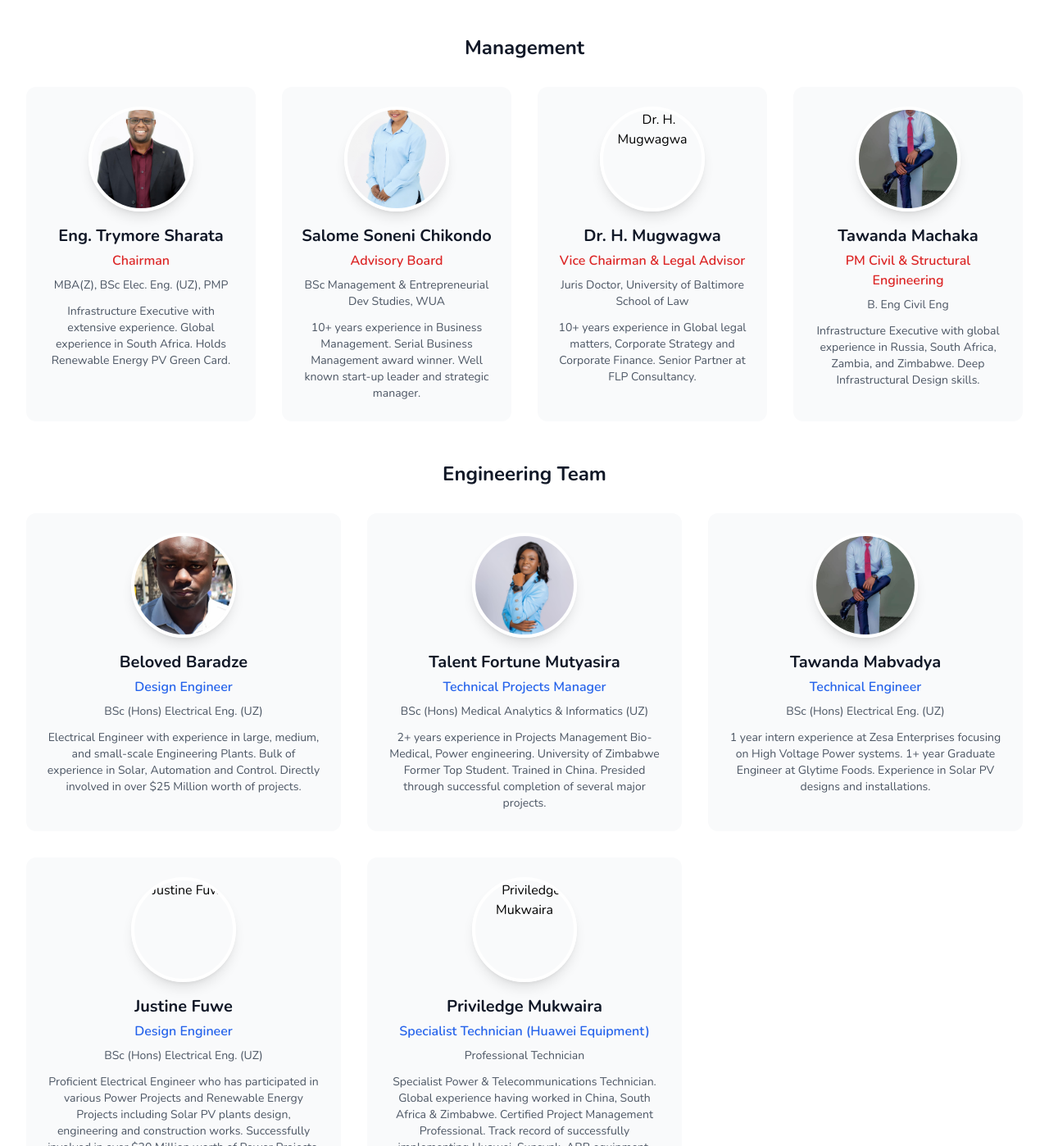
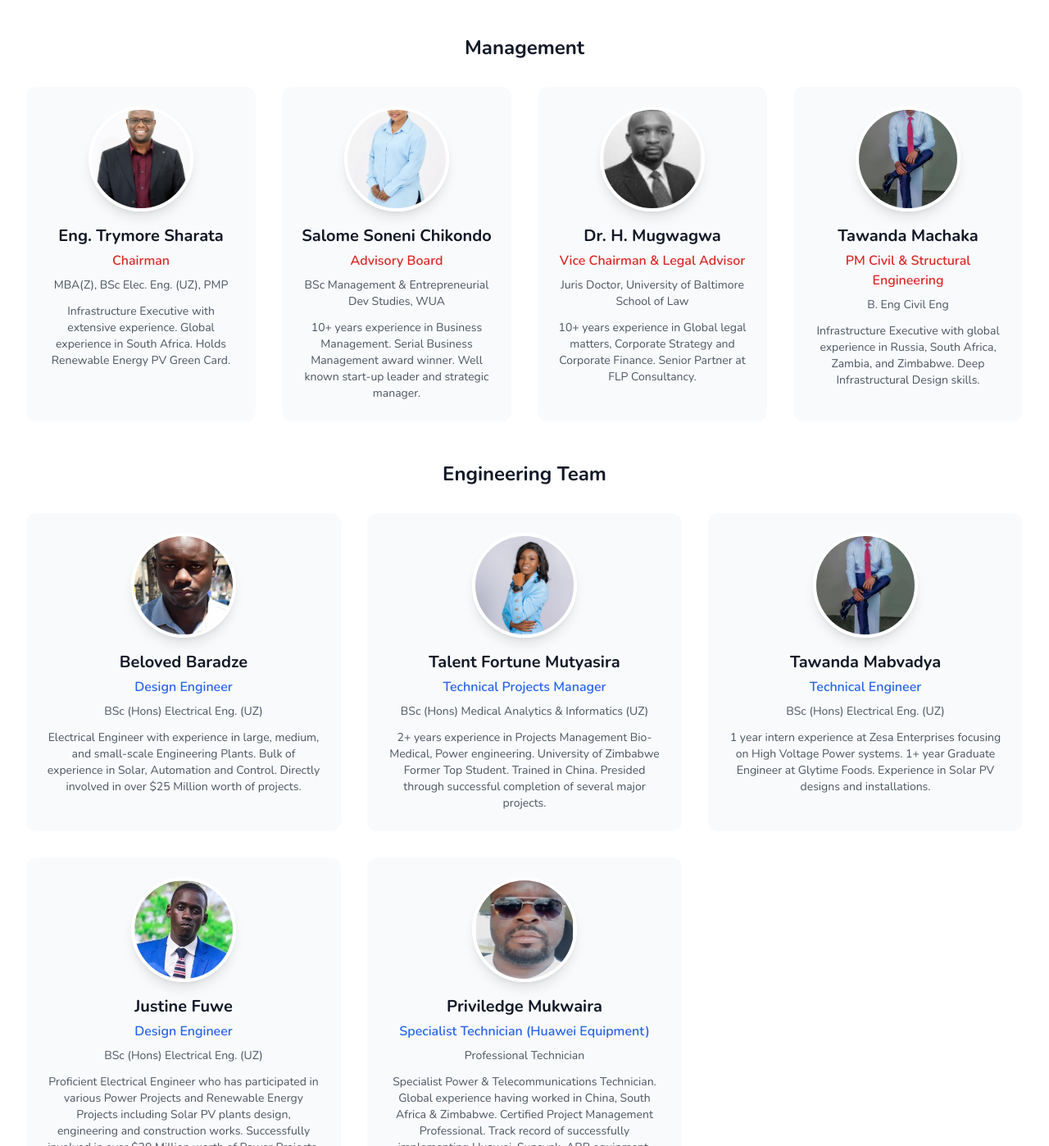
Before and after one commit to OmniPlatAI/omniplat-fortune-three-engineers-website, a plain HTML site: page index.html in a window 1280 px wide. Shown: the part 5500-6898 px from the top of the page at 82% size. Drawn offline with nearby package versions, Linux system fonts and the light colour scheme.

Commit message:
add missing staff images

```diff
--- a/index.html
+++ b/index.html
@@ -697,7 +697,7 @@
 
                     <!-- Team Member 3 -->
                     <div class="bg-gray-50 rounded-xl p-6 text-center card-hover">
-                        <img src="" alt="Dr. H. Mugwagwa"
+                        <img src="images/staff/mugwagwa.jpg" alt="Dr. H. Mugwagwa"
                             class="w-32 h-32 rounded-full mx-auto mb-4 object-cover border-4 border-white shadow-lg">
                         <h4 class="text-xl font-bold text-gray-900 mb-1">Dr. H. Mugwagwa</h4>
                         <p class="text-red-600 font-semibold mb-2">Vice Chairman & Legal Advisor</p>
@@ -770,7 +770,7 @@
 
                     <!-- Team Member 8 -->
                     <div class="bg-gray-50 rounded-xl p-6 text-center card-hover">
-                        <img src="" alt="Justine Fuwe"
+                        <img src="images/staff/fuwe.jpg" alt="Justine Fuwe"
                             class="w-32 h-32 rounded-full mx-auto mb-4 object-cover border-4 border-white shadow-lg">
                         <h4 class="text-xl font-bold text-gray-900 mb-1">Justine Fuwe</h4>
                         <p class="text-blue-600 font-semibold mb-2">Design Engineer</p>
@@ -784,7 +784,7 @@
 
                     <!-- Team Member 9 -->
                     <div class="bg-gray-50 rounded-xl p-6 text-center card-hover">
-                        <img src="" alt="Priviledge Mukwaira"
+                        <img src="images/staff/mukwaira.png" alt="Priviledge Mukwaira"
                             class="w-32 h-32 rounded-full mx-auto mb-4 object-cover border-4 border-white shadow-lg">
                         <h4 class="text-xl font-bold text-gray-900 mb-1">Priviledge Mukwaira</h4>
                         <p class="text-blue-600 font-semibold mb-2">Specialist Technician (Huawei Equipment)</p>
```
Also changed, not shown: images/staff/fuwe.jpg (added), images/staff/mugwagwa.jpg (added), images/staff/mukwaira.png (added).
